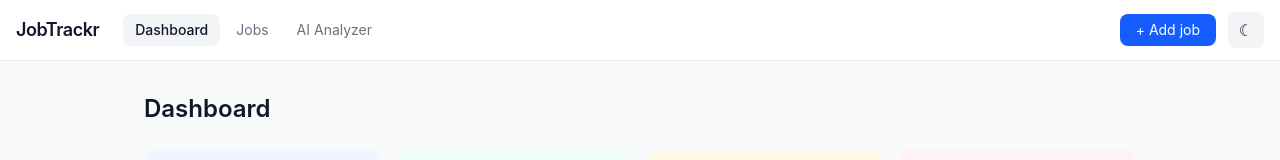
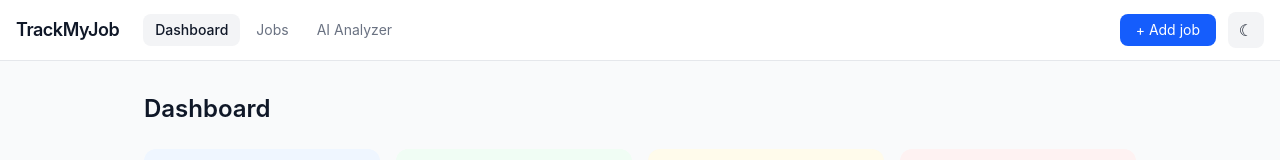
Before and after one commit to Programmer-Develops/TrackMyJob, a React (Vite) app: page / in a window 1280 px wide. Shown: the top 160 px of the page. Built offline with nearby package versions, Linux system fonts and the light colour scheme.

Commit message:
fix: correct title and branding in index.html and Navbar component

```diff
--- a/index.html
+++ b/index.html
@@ -4,9 +4,7 @@
     <meta charset="UTF-8" />
     <link rel="icon" type="image/svg+xml" href="/favicon.svg" />
     <meta name="viewport" content="width=device-width, initial-scale=1.0" />
-    <title>trackmyjob</title>
-  </head>
-  <body>
+    <title>TrackMyJob</title>
     <div id="root"></div>
     <script type="module" src="/src/main.jsx"></script>
   </body>
--- a/src/Components/Navbar.jsx
+++ b/src/Components/Navbar.jsx
@@ -23,7 +23,7 @@ export default function Navbar() {
           className="font-semibold text-lg tracking-tight cursor-pointer"
           onClick={() => navigate("/")}
         >
-          JobTrackr
+          TrackMyJob
         </span>
         <div className="hidden sm:flex gap-1">
           {links.map((l) => (
```
